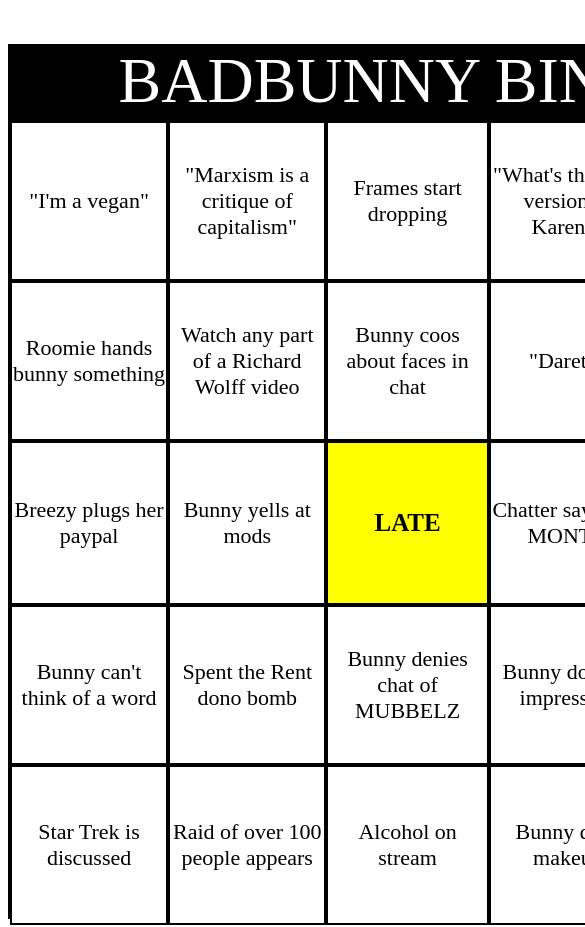
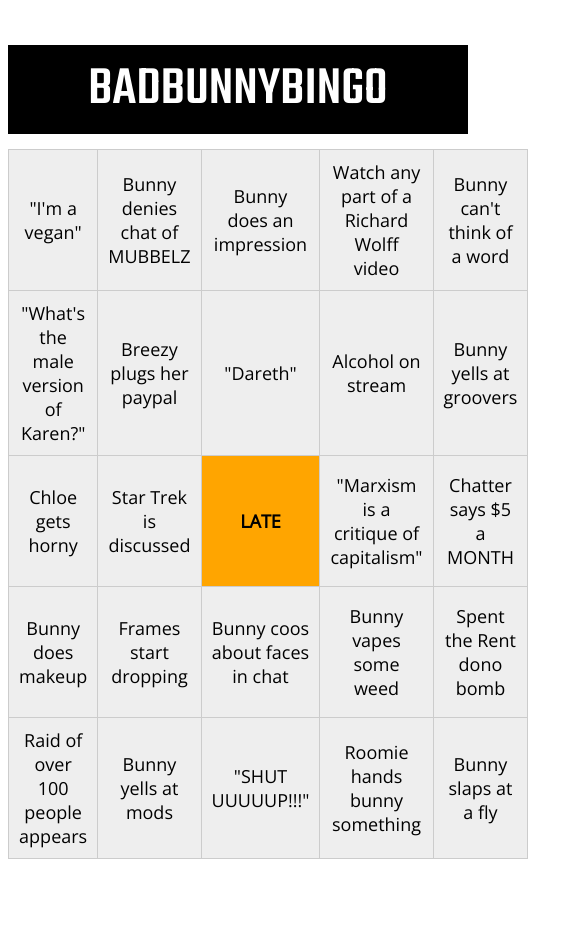
Before and after one commit to directionalpad/BadBunnyBingo, a plain HTML site: page index.html in a window 390 px wide. Shown: the top 927 px of the page, 585 px wide, since content can reach past the window. Drawn offline with nearby package versions, Linux system fonts and the light colour scheme.

Commit message:
Refactored the entire codebase and updated the UI to be responsive.

```diff
--- /dev/null
+++ b/css/style.css
@@ -0,0 +1,54 @@
+table {
+    font-family: 'Open Sans', sans-serif;
+	border-collapse: collapse;
+	margin:50px auto;
+}
+
+/* Zebra striping */
+tr {
+	background: #eee;
+}
+
+th {
+	background: #3498db;
+	color: white;
+	font-weight: bold;
+}
+
+td, th {
+	padding: 10px;
+	border: 1px solid #ccc;
+	text-align: center;
+    font-size: 18px;
+    width: 110px;
+    height: 110px;
+    cursor: pointer;
+}
+
+#game-title {
+    padding: 5px;
+    font-size: 55px;
+    line-height: -27px;
+    margin-top: 45px;
+    display: block;
+    text-align: center;
+    width: 450px;
+    color: white;
+    background-color: #000000;
+    margin-left: auto;
+    margin-right: auto;
+    font-family: 'Teko', sans-serif;
+}
+
+#game-board {
+    margin-top: -35px;
+}
+
+.social-icon, .social-icon:hover {
+    margin: auto;
+    text-decoration: none;
+}
+
+.square-stamped {
+    background-color: orange;
+}
--- a/index.html
+++ b/index.html
@@ -1,67 +1,24 @@
 <!DOCTYPE html>
 <html>
     <head>
+        <title>BadBunnyBingo | https://twitch.tv/badbunny</title>
+        <link rel="preconnect" href="https://fonts.gstatic.com">
+        <link href="https://fonts.googleapis.com/css2?family=Open+Sans:wght@300;400&family=Teko:wght@500&display=swap" rel="stylesheet">
+        <link rel="stylesheet" href="https://cdnjs.cloudflare.com/ajax/libs/font-awesome/4.7.0/css/font-awesome.min.css">
+        <link href="css/style.css" rel="stylesheet">
         <script src="https://code.jquery.com/jquery-3.5.1.min.js"></script>
-        <script src="bingo-game.js"></script>
-        <style>
-            #bingo-title {
-                display: block;
-                height: 75px;
-                width: 800px;
-                color: white;
-                background-color: black;
-                margin: auto;
-                text-align: center;
-                font-size: 64px;
-            }
-
-            #bingo-board {
-                background-color: black;
-                display: block;
-                text-align: center;
-                height: 796px;
-                width: 796px;
-                border: 2px solid #000;
-                margin: auto;
-            }
-
-            .bingo-square {
-                background-color: white;
-                text-align:center;
-                height: 156px;
-                width: 156px;
-                border: 2px solid #000;
-                margin: auto;
-                display: table-cell;
-                cursor: pointer;
-                font-size: 22px;
-            }
-
-
-            .bingo-free-space {
-                background-color: yellow;
-                text-align:center;
-                height: 160px;
-                width: 160px;
-                border: 2px solid #000;
-                margin: auto;
-                display: table-cell;
-                cursor: pointer;
-                font-size: 25px;
-                font-weight: bold;
-            }
-
-            .square-clicked {
-                background-color: yellow;
-            }
-
-        </style>
+        <script src="js/game.js" type="module"></script>
+        <meta http-equiv="content-type" content="text/html; charset=utf-8" />
+        <meta name="viewport" content="width=device-width, initial-scale=1.0"/>
     </head>
     <body>
-        <br /><br />
-        <div id="bingo-title">BADBUNNY BINGO</div>
-        <div id="bingo-board">
-            <table id="board" cellspacing="0" cellpadding="0">
+        <div id="game-title">
+            BADBUNNYBINGO
+        </div>
+        <div id="game-board">
+            <table>
+                <tbody>
+                </tbody>
             </table>
         </div>
     </body>
--- /dev/null
+++ b/js/bank.js
@@ -0,0 +1,26 @@
+export default [
+    "Bunny does makeup",
+    "Frames start dropping",
+    "\"I'm a vegan\"",
+    "Bunny denies chat of MUBBELZ",
+    "\"Marxism is a critique of capitalism\"",
+    "Chloe gets horny",
+    "Spent the Rent dono bomb",
+    "Roomie hands bunny something",
+    "Raid of over 100 people appears",
+    "Bunny does an impression",
+    "Bunny slaps at a fly",
+    "\"SHUT UUUUUP!!!\"",
+    "Bunny vapes some weed",
+    "Star Trek is discussed",
+    "Chatter says $5 a MONTH",
+    "\"What's the male version of Karen?\"",
+    "Watch any part of a Richard Wolff video",
+    "Bunny yells at mods",
+    "Breezy plugs her paypal",
+    "Bunny coos about faces in chat",
+    "\"Dareth\"",
+    "Bunny yells at groovers",
+    "Alcohol on stream",
+    "Bunny can't think of a word"
+];
--- /dev/null
+++ b/js/board-square.js
@@ -0,0 +1,33 @@
+import Bank from './bank.js';
+
+export default class BoardSquare {
+    constructor(bankPosition, isStamped = false, isFreeSpace = false) {
+        this._bankPosition = bankPosition;
+        this._isStamped = isStamped;
+        this._isFreeSpace = isFreeSpace;
+    }
+
+    getStamped() {
+        return this._isStamped;
+    }
+
+    setStamped(value) {
+        this._isStamped = value;
+    }
+
+    getBankPosition() {
+        return this._bankPosition;
+    }
+
+    getIsFreeSpace() {
+        return this.isFreeSpace;
+    }
+
+    toHtml() {
+        if(!this._isFreeSpace) {
+            return `<td class="bingo-square ${(this._isStamped) ? 'square-stamped' : ''}">${Bank[this._bankPosition]}</td>`;
+        } else {
+            return `<td class="bingo-free-square square-stamped"><strong>LATE</strong></td>`;
+        }
+    }
+}
--- /dev/null
+++ b/js/board.js
@@ -0,0 +1,54 @@
+import BoardSquare from './board-square.js';
+import Bank from './bank.js';
+
+export default class Board {
+    constructor(boardState = undefined) {
+        this._bank = [...Bank];
+        this._squares = [];
+
+        // Create board if no state is present
+        if(!boardState) {
+            this.generateNewBoard();
+        }
+    }
+
+    generateNewBoard() {
+        let tempBank = [...Bank];
+
+        for(let i = 0; i < 25; i++) {
+            if(i !== 12) {      // Non-Free Space Squares
+                let item = tempBank[Math.floor(Math.random() * tempBank.length)]
+                tempBank = tempBank.filter(function(value) {
+                    if(item !== value) {
+                        return value;
+                    }
+                });
+
+                this._squares.push(new BoardSquare(this._bank.indexOf(item), false, false));
+            } else {           // Free Space
+                this._squares.push(new BoardSquare(-1, false, true));
+            }
+        }
+    }
+
+    getBoardMarkup() {
+        let boardMarkup = "<tr>";
+
+        for(let i = 1; i < this._squares.length + 1; i++) {
+            boardMarkup += this._squares[i - 1].toHtml();
+            if(i % 5 === 0) {
+                boardMarkup += "</tr><tr>"
+            }
+        }
+
+        return boardMarkup + "</tr>";
+    }
+
+    generateBoardHash() {
+
+    }
+
+    getSquares() {
+        return this._squares;
+    }
+}
--- /dev/null
+++ b/js/game.js
@@ -0,0 +1,14 @@
+import Board from './board.js';
+
+$(document).ready(function() {
+    let board = new Board();
+    $("tbody").append(board.getBoardMarkup());
+
+    $(".bingo-square").click(function() {
+        if($(this).hasClass('square-stamped')) {
+            $(this).removeClass('square-stamped');
+        } else {
+            $(this).addClass('square-stamped');
+        }
+    });
+});
```
